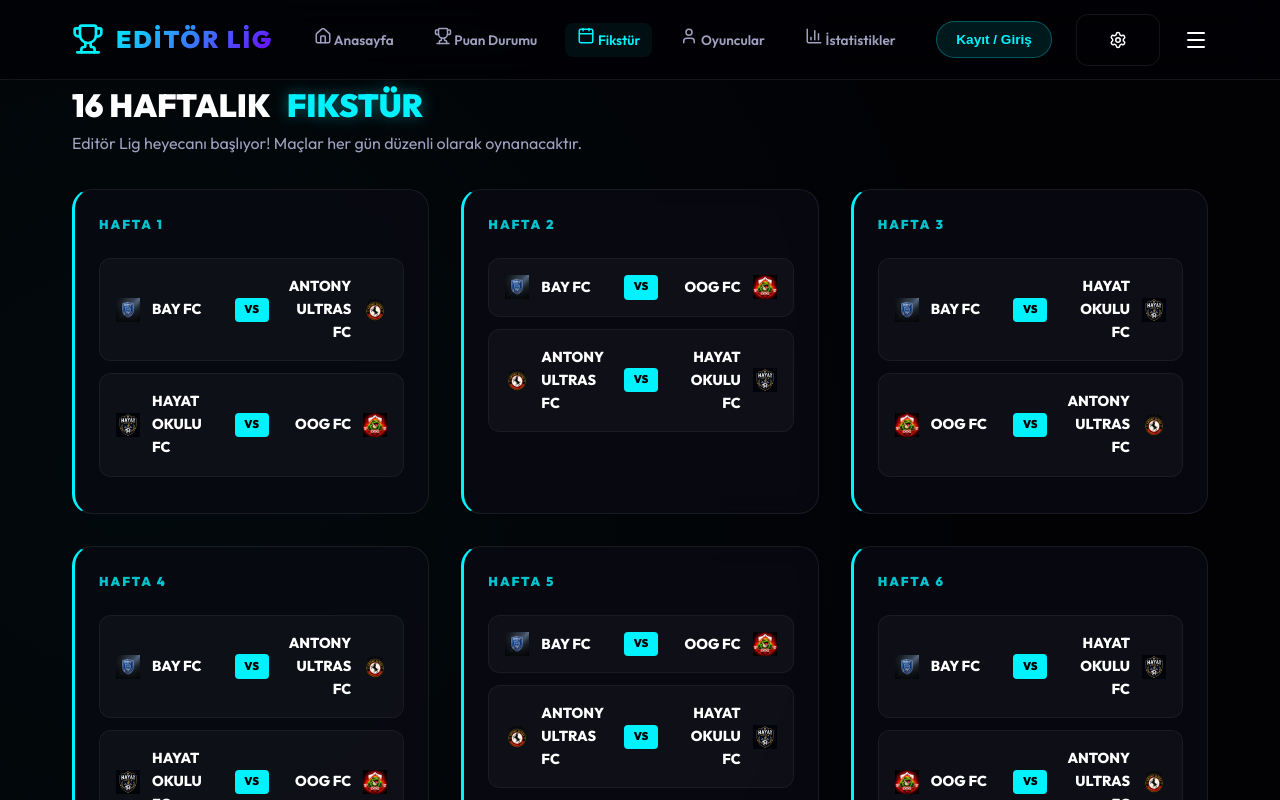
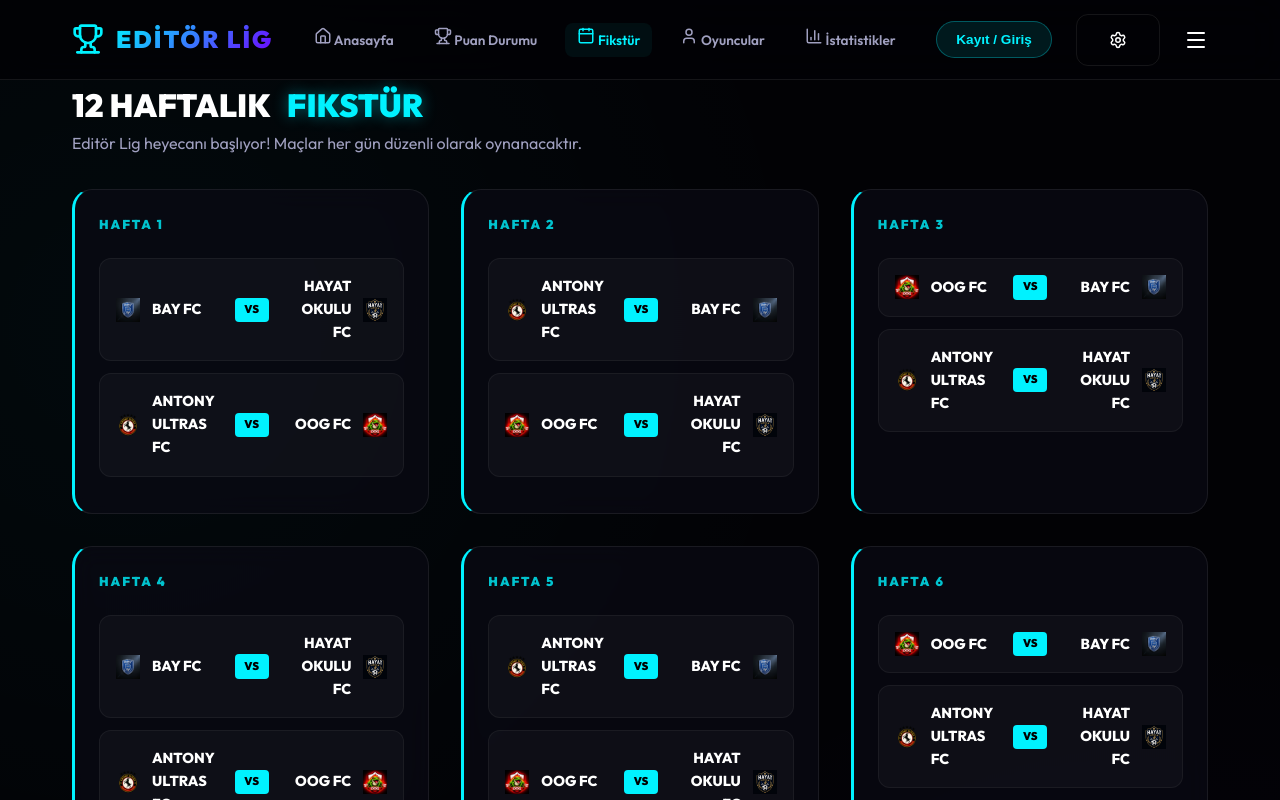
Before and after one commit to zeustrabzon61-collab/editor-lig-site, a React (Vite) app: page /fikstur in a window 1280 px wide. Shown: the top 800 px of the page. Built offline with nearby package versions, Linux system fonts and the light colour scheme.

Commit message:
Add files via upload

```diff
--- a/src/pages/FixturesPage.jsx
+++ b/src/pages/FixturesPage.jsx
@@ -14,9 +14,9 @@ const getLogo = (teamName) => {
 const generateFixtures = (numWeeks) => {
   const fixtures = [];
   const baseRounds = [
-    [ [teams[0], teams[3]], [teams[1], teams[2]] ], // Hafta 1
-    [ [teams[0], teams[2]], [teams[3], teams[1]] ], // Hafta 2
-    [ [teams[0], teams[1]], [teams[2], teams[3]] ]  // Hafta 3
+    [ ['BAY FC', 'HAYAT OKULU FC'], ['ANTONY ULTRAS FC', 'OOG FC'] ], // Hafta 1
+    [ ['ANTONY ULTRAS FC', 'BAY FC'], ['OOG FC', 'HAYAT OKULU FC'] ], // Hafta 2
+    [ ['OOG FC', 'BAY FC'], ['ANTONY ULTRAS FC', 'HAYAT OKULU FC'] ]  // Hafta 3
   ];
 
   for (let i = 0; i < numWeeks; i++) {
@@ -29,12 +29,12 @@ const generateFixtures = (numWeeks) => {
   return fixtures;
 };
 
-const fixturesData = generateFixtures(16);
+const fixturesData = generateFixtures(12);
 
 const FixturesPage = () => {
   return (
     <div className="page-container container">
-      <h2 className="section-title">16 Haftalık <span className="neon-text">Fikstür</span></h2>
+      <h2 className="section-title">12 Haftalık <span className="neon-text">Fikstür</span></h2>
       <p style={{ color: 'var(--text-secondary)', marginBottom: '2rem' }}>
         Editör Lig heyecanı başlıyor! Maçlar her gün düzenli olarak oynanacaktır.
       </p>
```
